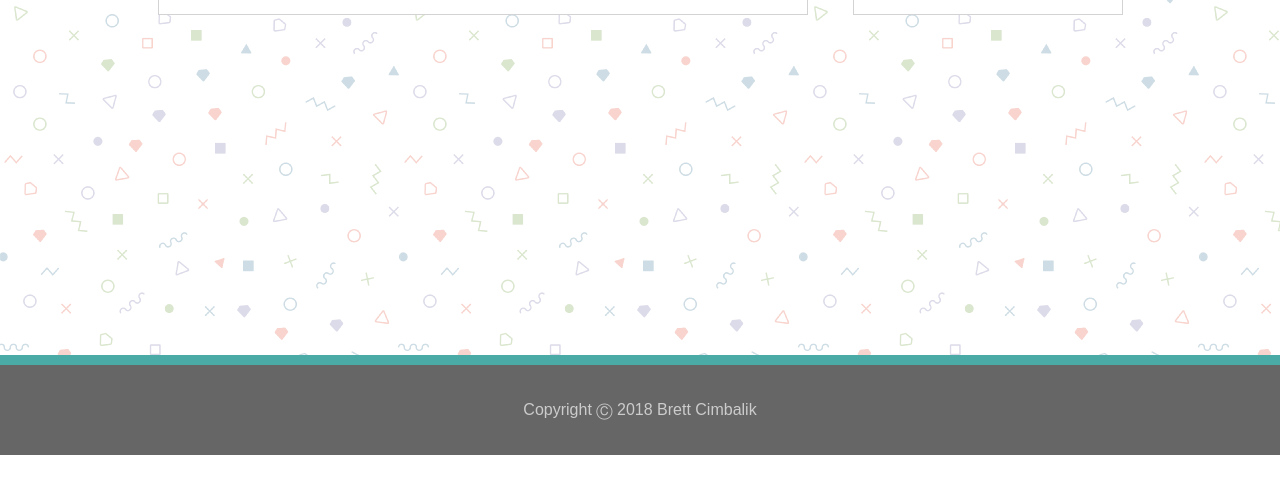
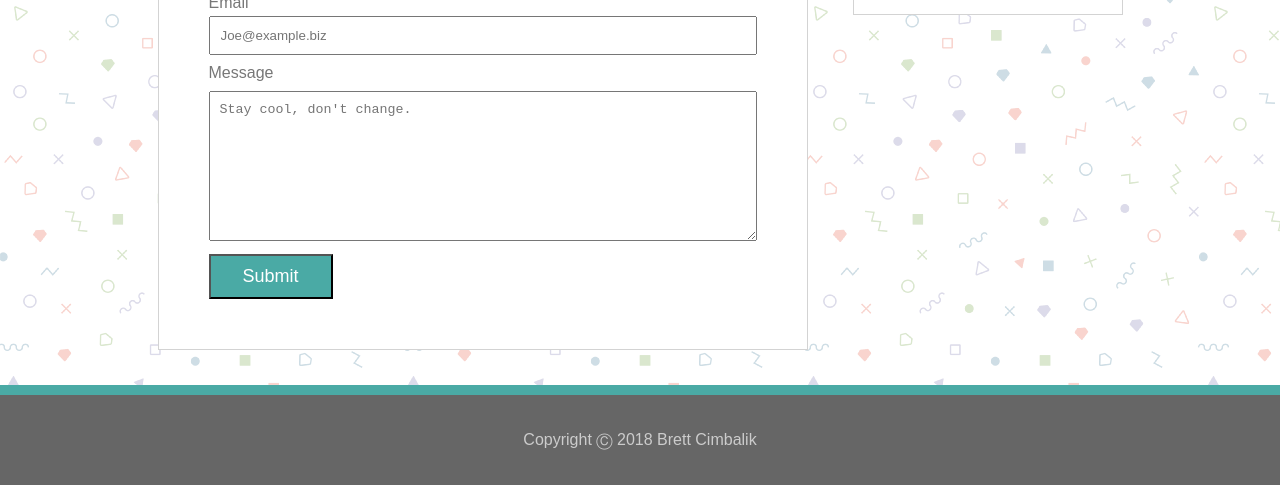
Before and after one commit to bcimbali/Basic-Portfolio, a plain HTML site: page contact.html in a window 1280 px wide. Shown: the part 345-830 px from the top of the page. Before the commit the page ends 800 px from the top, so only its background shows below. Drawn offline with Linux system fonts and the light colour scheme.

Commit message:
added contact form

```diff
--- a/assets/css/style.css
+++ b/assets/css/style.css
@@ -64,6 +64,7 @@ a.nav_list {
 .main_section {
     display: flex;
     justify-content: center;
+    margin-bottom: 35px;
     /*padding: 40px;*/
 }
 
@@ -95,6 +96,15 @@ a.nav_list {
     padding-top: 30px;
     margin: 30px;
     line-height: 30px;
+}
+
+.contact_bottom {
+    /*display: flex;
+    flex-direction: column;*/
+    border-top: solid #cccccc 2px;
+    padding-top: 30px;
+    margin: 30px;
+    /*line-height: 30px;*/
 }
 
 .profile_pic {
@@ -144,6 +154,31 @@ a.nav_list {
     width: 100%;
 }
 
+/* Form styling on Contact Page */
+
+.form_field {
+    width: 100%;
+    padding: 10px;
+    margin-top: 5px;
+    margin-bottom: 10px;
+}
+
+.text_area {
+    width: 100%;
+    height: 150px;
+    padding: 10px;
+    margin-top: 10px;
+}
+
+.submit_button {
+    background-color: #4aaaa5;
+    color: #ffffff;
+    cursor: pointer;
+    font-size: large;
+    margin-top: 10px;
+    padding: 10px 32px;
+}
+
 /* The background image - The wrapper for the ENTIRE page */
 .body {
     background-image: url("./../images/memphis-colorful.png");
--- a/contact.html
+++ b/contact.html
@@ -6,7 +6,7 @@
     <title>Contact Brett</title>
     <meta name="viewport" content="width=device-width, initial-scale=1">
     <link rel="stylesheet" type="text/css" href="./assets/css/reset.css">
-    <link rel="stylesheet" type="text/css" media="screen" href="./assets/css/style.css" />
+    <link rel="stylesheet" type="text/css" media="screen" href="./assets/css/style.css"/>
 </head>
 <body class="body">
     <!-- Header top Part -->
@@ -28,17 +28,25 @@
     <!-- The main section of the page. -->
     <section class="main_section">
 
-            <!-- 'About Me', large box on left side -->
+            <!-- 'Contact', large box on left side -->
             <article class="about_me">
                 <div class="about_me_top heading_font">
                     <h1>
                         Contact
                     </h1>
                 </div>
-
-                <div class="about_me_bottom all_other_fonts">
-
-                </div>
+                <!-- The form elements -->
+                <form class="contact_bottom all_other_fonts">
+                    Name<br>
+                    <input type="text" name="name" class="form_field" placeholder="Joe Example">
+                    <br>
+                    Email<br>
+                    <input type="text" name="email" class="form_field" placeholder="Joe@example.biz">
+                    <br>
+                    Message<br>
+                    <textarea placeholder="Stay cool, don't change." rows="4" cols="50" name="comment" form="usrform" class="text_area"></textarea>
+                    <input type="submit" value="Submit" class="submit_button all_other_fonts">
+                </form>
             </article>
 
             <!-- Smaller box off to the right side of the main section -->
@@ -68,7 +76,7 @@
 
         <!-- Footer at bottom of page -->
         <footer class="footer all_other_fonts">
-                Copyright &#x24B8 2018 Brett Cimbalik
+                Copyright &#x24B8; 2018 Brett Cimbalik
         </footer>
 
 </body>
```
Also changed, not shown: index.html (+1 -1 lines), portfolio.html (+1 -1 lines).
